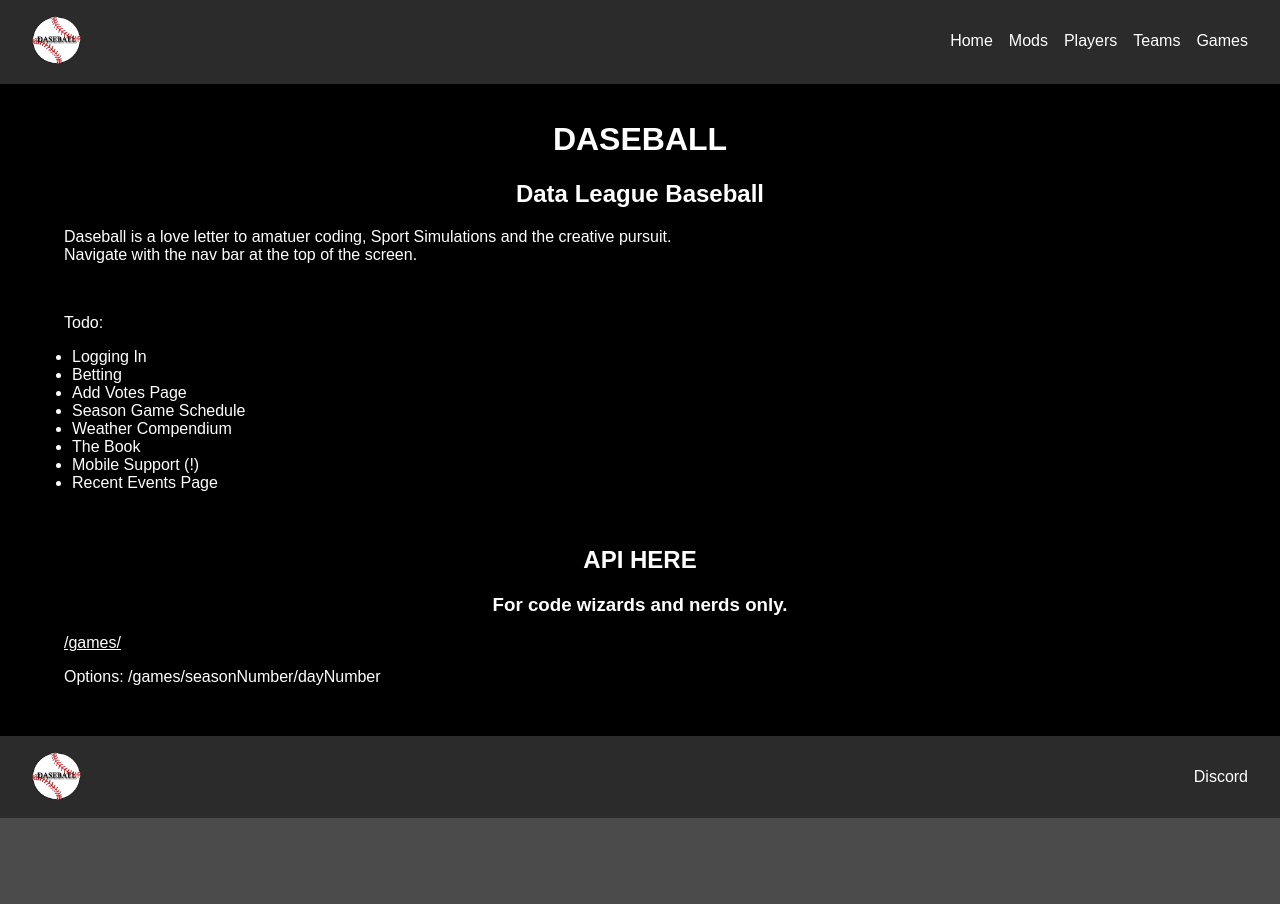
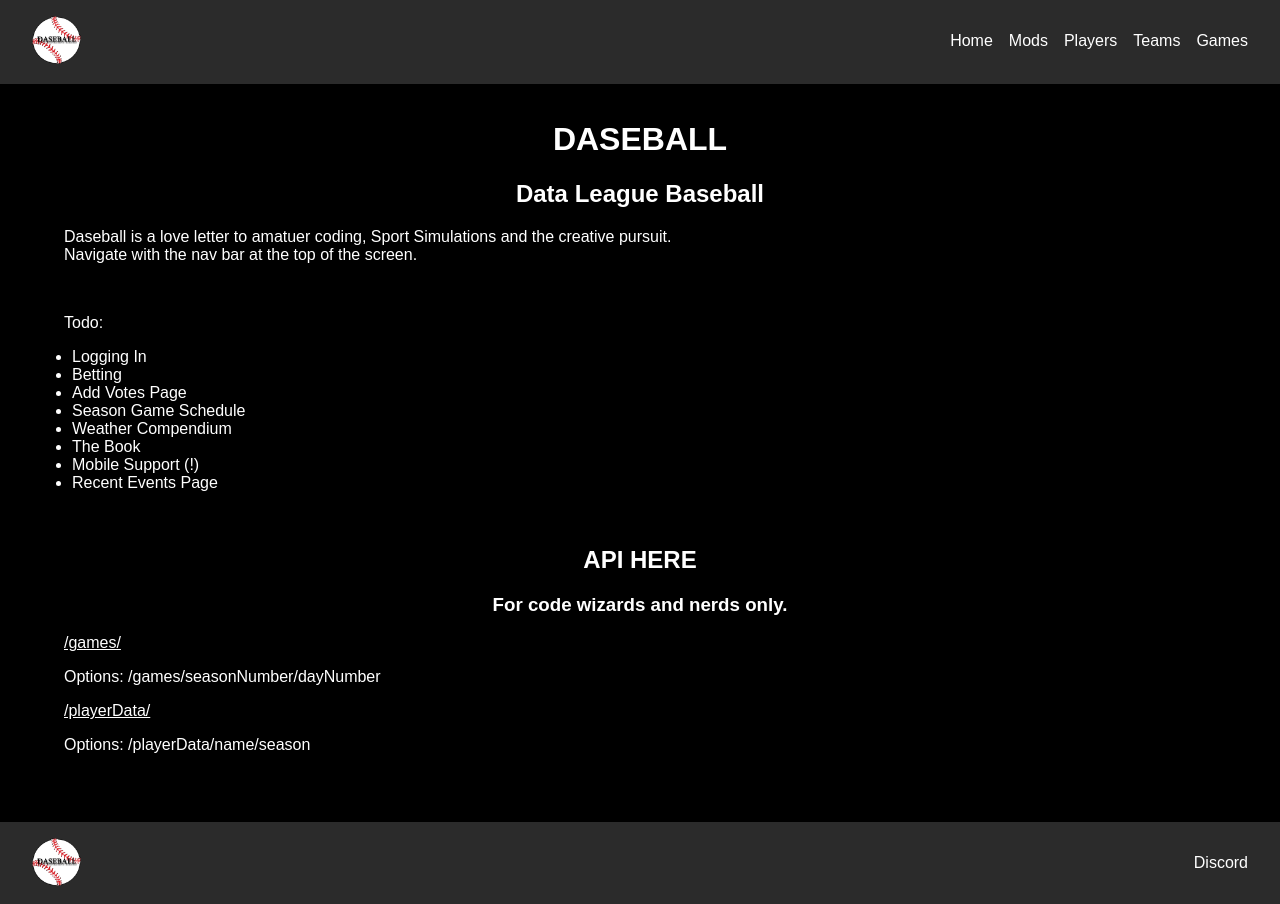
Before and after one commit to KetUnderscore/daseballreactfwontend, a React (Create React App) app: page / in a window 1280 px wide. Before the commit the page ends 818 px from the top, so only its background shows below. Built offline with nearby package versions, Linux system fonts and the light colour scheme.

Commit message:
PlayerData api

```diff
--- a/src/pages/Home.js
+++ b/src/pages/Home.js
@@ -23,6 +23,9 @@ function Home() {
             <h3 className="center">For code wizards and nerds only.</h3>
             <a href="https://daseballapi.adaptable.app/games/"><p>/games/</p></a>
             <p>Options: /games/seasonNumber/dayNumber</p>
+            <a href="https://daseballapi.adaptable.app/playerData/"><p>/playerData/</p></a>
+            <p>Options: /playerData/name/season</p>
+            <br/>
             <br/>
         </div>
     )
```
